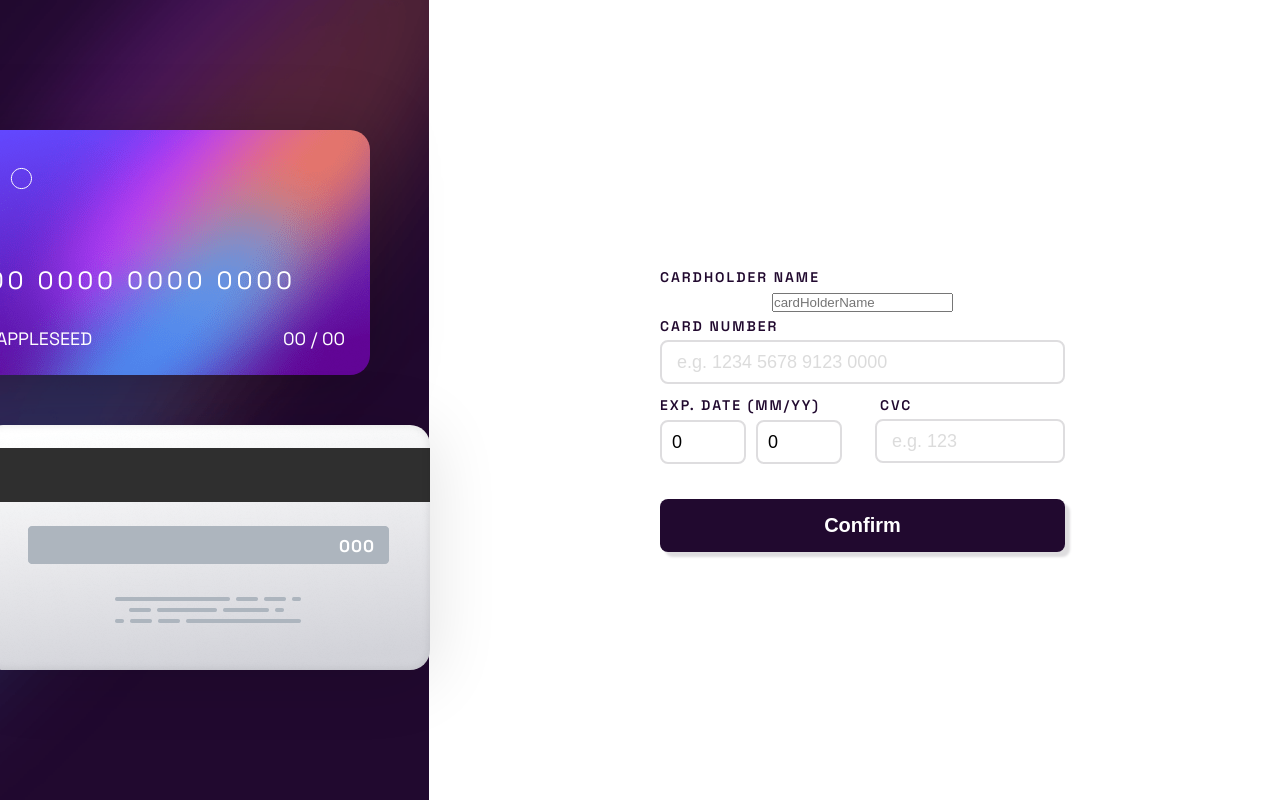
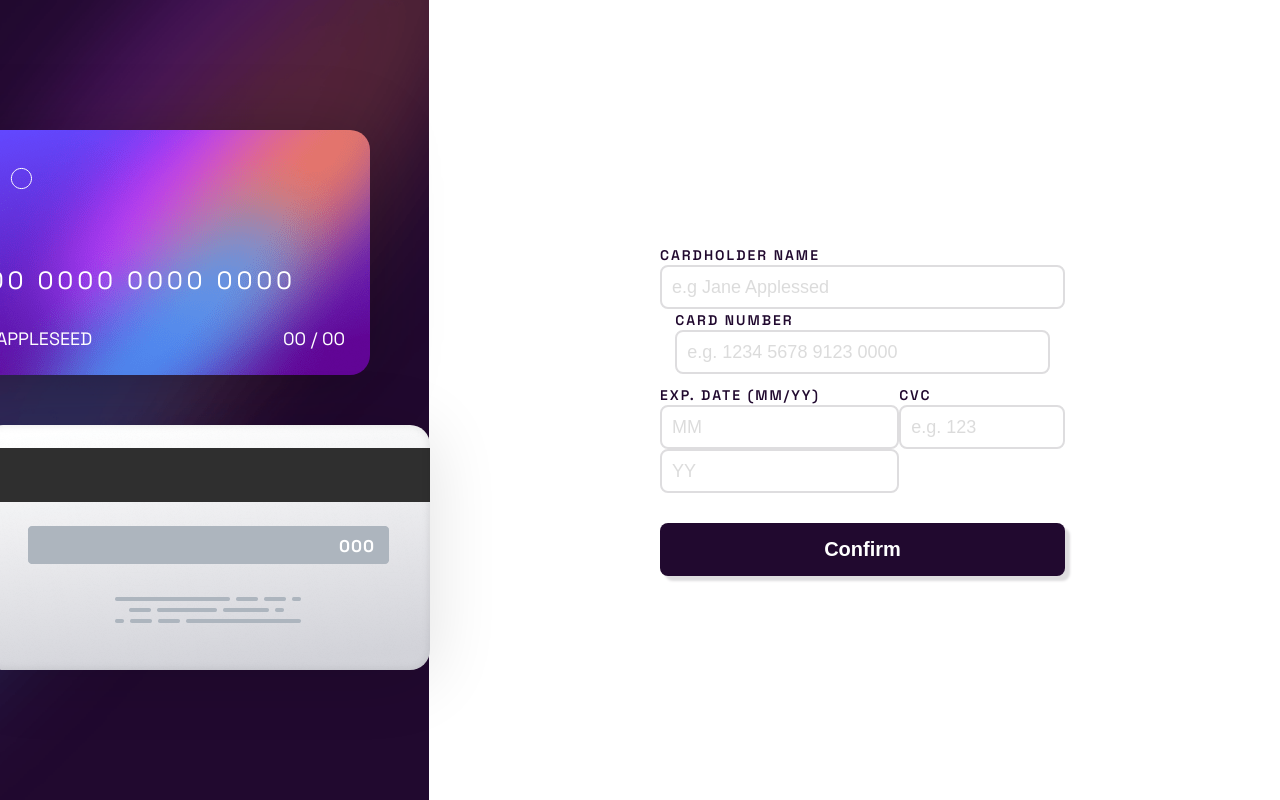
Before and after one commit to AdamGrodzki/react-hook-form, a Next.js app: page / in a window 1280 px wide. Built offline with nearby package versions, Linux system fonts and the light colour scheme.

Commit message:
add controller draft

```diff
--- a/Schema/validationSchema.tsx
+++ b/Schema/validationSchema.tsx
@@ -14,13 +14,13 @@ export const schema = yup.object().shape({
     .typeError("Wrong format, numbers only")
     .required("Number can't be blank"),
   expDateMM: yup
-    .number()
+    .string()
     .required("Month can't be blank")
     .typeError("Wrong format, numbers only")
     .min(1, "Month can't be less than 1")
     .max(12, "Month can't be more than 12"),
   expDateYY: yup
-    .number()
+    .string()
     .typeError("Wrong format, numbers only")
     .required("Year can't be blank")
     .min(new Date().getFullYear() % 2000, "Invalid date")
--- a/app/page.tsx
+++ b/app/page.tsx
@@ -15,21 +15,19 @@ import { yupResolver } from "@hookform/resolvers/yup";
 import { schema } from "@/Schema/validationSchema";
 // import { control } from "react-hook-form";
 
-
-
 export interface IFormInput {
   cardHolderName: string;
   cardNumber: string;
-  expDateMM: number;
-  expDateYY: number;
+  expDateMM: string;
+  expDateYY: string;
   cvc: string;
 }
 
 const defaultValues = {
   cardHolderName: "",
   cardNumber: "",
-  expDateMM: 0,
-  expDateYY: 0,
+  expDateMM: "",
+  expDateYY: "",
   cvc: "",
 };
 
@@ -64,7 +62,7 @@ export default function Home() {
           <Form
             register={register}
             handleSubmit={handleSubmit}
-            errors={errors}
+            //errors={errors}
             isValid={isValid}
             setValue={setValue}
             isDirty={isDirty}
--- a/package.json
+++ b/package.json
@@ -10,7 +10,7 @@
   },
   "dependencies": {
     "@hookform/resolvers": "^3.3.4",
-    "clsx": "^2.0.0",
+    "clsx": "^2.1.0",
     "next": "13.5.5",
     "react": "^18",
     "react-dom": "^18",
--- a/view/Form/form.module.scss
+++ b/view/Form/form.module.scss
@@ -10,7 +10,7 @@
 
     .wrapper{
         display: flex;
-        align-items: flex-start;
+        align-items: baseline;
         margin: auto;
     }
 
@@ -252,30 +252,3 @@
         font-size: 15px;
     }
 }
-
-
-.exampleLabel {
-    color: $dark-violet;
-    font-size: 14px;
-    font-weight: 600;
-    margin: 0 0 5px 0;
-    letter-spacing: 2px;
-    text-transform: uppercase;
-    width: 100%;
-}
-
-.inputExample {
-    margin: 10px 2px;
-    border: 2px solid $light-grayish-violet;
-    border-radius: 8px;
-    cursor: pointer;
-    font-size: 18px;
-    font-weight: 500;
-    width: 100%;
-    height: 20px;
-    outline: none;
-    padding: 30px 10px;
-    &::placeholder {
-        opacity: .25;
-    }
-}
--- a/view/Form/form.tsx
+++ b/view/Form/form.tsx
@@ -3,9 +3,8 @@
 import styles from "@/view/Form/form.module.scss";
 import { schema } from "../../Schema/validationSchema";
 
-import { useController, UseControllerProps } from "react-hook-form";
-// import InputHookForm from "../components/InputHookForm";
-import { Input} from "../components/InputHookForm";
+import { useController, UseControllerProps, Controller } from "react-hook-form";
+import { Input } from "../components/InputHookForm";
 
 import * as yup from "yup";
 import cx from "clsx";
@@ -21,11 +20,12 @@ import {
 import { IFormInput } from "@/app/page";
 import { useEffect } from "react";
 import * as React from "react";
+import clsx from "clsx";
 
 interface Props {
   register: UseFormRegister<IFormInput>;
   handleSubmit: UseFormHandleSubmit<IFormInput>;
-  errors: FieldErrors<IFormInput>;
+  //errors: FieldErrors<IFormInput>;
   isValid: boolean;
   setValue: any;
   isDirty: boolean;
@@ -36,14 +36,10 @@ interface Props {
 //   console.log("useEffect");
 // });
 
-// function Input(props: UseControllerProps<FormValues>) {
-//   const { field, fieldState } = useController(props);
-// }
-
 export const Form = ({
   register,
   handleSubmit,
-  errors,
+ // errors,
   isDirty,
   isValid,
   setValue,
@@ -78,79 +74,114 @@ export const Form = ({
   };
   const { control } = useForm<IFormInput>({
     defaultValues: {
-      cardHolderName: ""
+      cardHolderName: "",
+      cardNumber: "",
+      expDateMM: "",
+      expDateYY: "",
+      cvc: "",
     },
     mode: "onChange",
   });
   return (
     <>
       <form className={styles.form} onSubmit={handleSubmit(onSubmit)}>
-        <label className={styles.labelCardholderName}>Cardholder Name</label>
-        <Input
+        {/* <label className={styles.labelCardholderName}>Cardholder Name</label> */}
+        <Controller
           control={control}
           name="cardHolderName"
+          render={({ field: { onBlur } }) => (
+            <Input
+              onBlur={onBlur}
+              placeholderText="e.g Jane Applessed"
+              label="Cardholder Name"
+              control={control}
+              name="cardHolderName"
+              rules={{ required: "Name is required" }}
               // autoFocus={true}
-          // placeholder=" e.g Jane Applessed"
+              // placeholder="e.g Jane Applessed"
               // className={cx(styles.inputCardholderName, {
               //   [styles.invalid]: errors.cardHolderName,
               // })}
               // {...register("cardHolderName")}
             />
+          )}
+        />
         {/* {errors.cardHolderName && (
           <p className={styles.error}>{errors.cardHolderName.message}</p>
         )} */}
-        <label className={styles.labelCardNumber}>Card Number</label>
-        <input
-          maxLength={19}
-          placeholder=" e.g. 1234 5678 9123 0000"
-          onKeyDown={handleSpacesCardNumber}
-          className={cx(styles.inputCardNumber, {
-            [styles.invalid]: errors.cardNumber,
-          })}
-          {...register("cardNumber")}
+        {/* <label className={styles.labelCardNumber}>Card Number</label> */}
+        <Input
+          placeholderText="e.g. 1234 5678 9123 0000"
+          label="Card Number"
+          name="cardNumber"
+          control={control}
+          rules={{
+            required: "Card number is required",
+          }}
+          // maxLength={19}
+          // placeholder=" e.g. 1234 5678 9123 0000"
+          // onKeyDown={handleSpacesCardNumber}
+          // className={cx(styles.inputCardNumber, {
+          //   [styles.invalid]: errors.cardNumber,
+          // })}
+          // {...register("cardNumber")}
         />
-        {errors.cardNumber && (
+        {/* {errors.cardNumber && (
           <p className={styles.error}>{errors.cardNumber.message}</p>
-        )}
+        )} */}
         <div className={styles.wrapper}>
           <div className={styles.wrapperDate}>
-            <label className={styles.expDate}>Exp. Date (MM/YY) </label>
-            <input
-              maxLength={2}
-              placeholder=" MM"
-              className={cx(styles.expMM, {
-                [styles.invalid]: errors.expDateMM,
-              })}
-              {...register("expDateMM")}
+            {/* <label className={styles.expDate}>Exp. Date (MM/YY) </label> */}
+            <Input
+              placeholderText="MM"
+              label="Exp. Date (MM/YY)"
+              name="expDateMM"
+              control={control}
+              rules={{ required: true, maxLength: 2 }}
+              // maxLength={2}
+              // placeholder=" MM"
+              // className={cx(styles.expMM, {
+              //   [styles.invalid]: errors.expDateMM,
+              // })}
+              // {...register("expDateMM")}
             />
-            <input
-              maxLength={2}
-              placeholder=" YY"
-              className={cx(styles.expYY, {
-                [styles.invalid]: errors.expDateYY,
-              })}
-              {...register("expDateYY")}
+            <Input
+              placeholderText="YY"
+              name="expDateYY"
+              control={control}
+              rules={{ required: true, maxLength: 2 }}
+              // maxLength={2}
+              // placeholder=" YY"
+              // className={cx(styles.expYY, {
+              //   [styles.invalid]: errors.expDateYY,
+              // })}
+              // {...register("expDateYY")}
             />
-            {(errors.expDateMM && (
+            {/* {(errors.expDateMM && (
               <p className={styles.error}>{errors.expDateMM.message}</p>
             )) ||
               (errors.expDateYY && (
                 <p className={styles.error}>{errors.expDateYY.message}</p>
-              ))}
+              ))} */}
           </div>
           <div className={styles.wrapperCVC}>
-            <label className={styles.labelCVC}>CVC</label>
-            <input
-              maxLength={3}
-              placeholder=" e.g. 123"
-              className={cx(styles.inputCVC, {
-                [styles.invalid]: errors.cvc && (
-                  <div className="error">{errors.cvc.message}</div>
-                ),
-              })}
-              {...register("cvc")}
+            {/* <label className={styles.labelCVC}>CVC</label> */}
+            <Input
+              placeholderText="e.g. 123"
+              label="CVC"
+              name="cvc"
+              control={control}
+              rules={{ required: true }}
+              // maxLength={3}
+              // placeholder=" e.g. 123"
+              // className={cx(styles.inputCVC, {
+              //   [styles.invalid]: errors.cvc && (
+              //     <div className="error">{errors.cvc.message}</div>
+              //   ),
+              // })}
+              // {...register("cvc")}
             />
-            {errors.cvc && <p className={styles.error}>{errors.cvc.message}</p>}
+            {/* {errors.cvc && <p className={styles.error}>{errors.cvc.message}</p>} */}
           </div>
         </div>
         <button
--- a/view/FrontCard/frontCard.tsx
+++ b/view/FrontCard/frontCard.tsx
@@ -5,8 +5,8 @@ import styles from "@/view/FrontCard/frontCard.module.scss";
 interface Props {
   name: string;
   number: string;
-  expMonth: number;
-  expYear: number;
+  expMonth: string;
+  expYear: string;
 }
 
 export const FrontCard = ({ number, name, expMonth, expYear }: Props) => {
--- /dev/null
+++ b/view/components/InputHookForm.module.scss
@@ -0,0 +1,33 @@
+@import '/styles/variables.scss';
+
+
+//Labels
+.labelsForm {
+    color: $dark-violet;
+    font-size: 14px;
+    font-weight: 600;
+    margin: 0 0 5px 0;
+    letter-spacing: 2px;
+    text-transform: uppercase;
+    width: 100%;
+}
+
+//Inputs
+.inputsForm {
+    border: 2px solid $light-grayish-violet;
+    border-radius: 8px;
+    cursor: pointer;
+    font-size: 18px;
+    font-weight: 500;
+    width: 100%;
+    height: 35px;
+    outline: none;
+    padding: 20px 10px;
+    &::placeholder {
+        opacity: .25;
+    }
+    &:focus {
+        box-shadow: 0 0 10px #719ECE;
+        box-sizing: border-box;
+}
+}
--- a/view/components/InputHookForm.tsx
+++ b/view/components/InputHookForm.tsx
@@ -1,34 +1,36 @@
 import * as React from "react";
-import { useForm, useController, UseControllerProps } from "react-hook-form";
+import {
+  useForm,
+  useController,
+  UseControllerProps,
+  Controller,
+} from "react-hook-form";
 import { IFormInput } from "@/app/page";
 
+import styles from "@/view/components/InputHookForm.module.scss";
 
+interface OwnProps {
+  label?: string;
+  placeholderText?: string;
+  onBlur?: any;
+}
 
-export function Input(props: UseControllerProps<IFormInput>) {
-  const { field } = useController(props);
+type InputProps = UseControllerProps<IFormInput> & OwnProps;
+
+export function Input(props: InputProps) {
+  const { label } = props;
+  const { field: input } = useController(props);
 
   return (
-    <div>
-      <input {...field} placeholder={props.name} />
-    </div>
+    <>
+      <div>
+        <label className={styles.labelsForm}>{props.label}</label>
+        <input
+          {...input}
+          className={styles.inputsForm}
+          placeholder={props.placeholderText}
+        />
+      </div>
+    </>
   );
 }
-
-// export default function InputHookForm() {
-//   const { control } = useForm<IFormInput>({
-//     defaultValues: {
-//       cardHolderName: ""
-//     },
-//     mode: "onChange",
-//   });
-
-
-//   return (
-//     <form >
-//       <Input
-//         control={control}
-//         name="cardHolderName"
-//         rules={{ required: true }} />
-//     </form>
-//   );
-// }
```
Also changed, not shown: 1 other file (tests, documents, lock files or other folders). Lines whose indentation alone changed are shown as unchanged.
